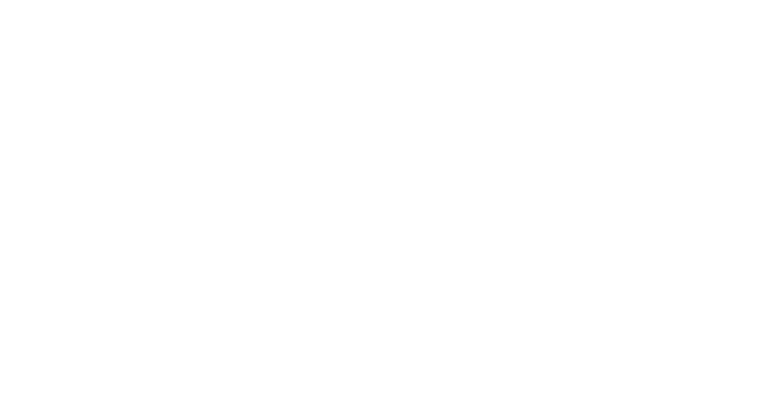
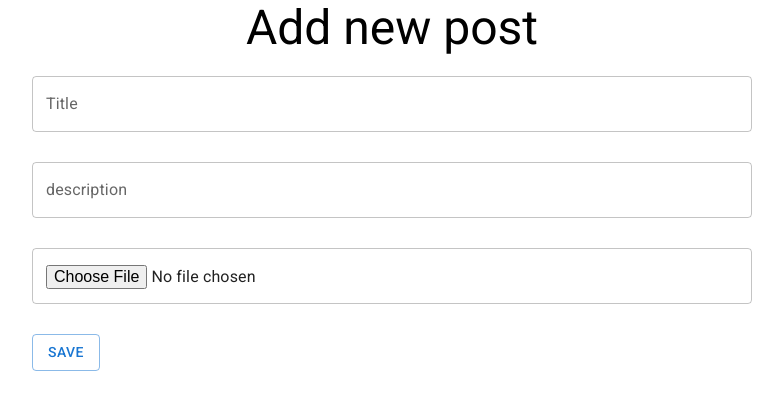
Before and after one commit to SpeedrunDi/MySQL, a React (Create React App) app in the folder frontend/: page /new-post in a window 1280 px wide. Shown: the top 410 px of the page, without its empty margins (248-1031 px from the left). Built offline with nearby package versions, Linux system fonts and the light colour scheme.

Commit message:
Сделал отправку поста

```diff
--- a/frontend/src/App.js
+++ b/frontend/src/App.js
@@ -1,10 +1,12 @@
 import {Route, Switch} from "react-router-dom";
 import News from "./containers/News/News";
 import FullPost from "./containers/FullPost/FullPost";
+import AddPost from "./containers/AddPost/AddPost";
 
 const App = () => (
   <Switch>
     <Route path="/" exact component={News}/>
+    <Route path="/new-post" component={AddPost}/>
     <Route path="/news/:id" component={FullPost}/>
   </Switch>
 );
--- /dev/null
+++ b/frontend/src/components/AddPostForm/AddPostForm.js
@@ -0,0 +1,56 @@
+import React, {useState} from 'react';
+import {Box, Button, TextField} from "@mui/material";
+
+const AddPostForm = ({onSendPost}) => {
+  const [newPost, setNewPost] = useState({
+    title: "",
+    description: "",
+    image: ""
+  });
+
+  const onChangeMessage = e => {
+    const {name, value} = e.target;
+
+    setNewPost(prev => ({
+      ...prev,
+      [name]: value
+    }));
+  };
+
+  const onChangeFile = e => {
+    const name = e.target.name;
+    const file = e.target.files[0];
+
+    setNewPost(prev => ({
+      ...prev,
+      [name]: file
+    }));
+  };
+
+  const createPost = () => {
+    const formData = new FormData();
+
+
+
+    onSendPost(newPost);
+  };
+
+  return (
+    <Box padding="20px" maxWidth="720px" margin="0 auto">
+      <Box marginBottom="30px">
+        <TextField name="title" label="Title" variant="outlined" fullWidth onChange={onChangeMessage}/>
+      </Box>
+      <Box marginBottom="30px">
+        <TextField name="description" label="description" variant="outlined" fullWidth onChange={onChangeMessage}/>
+      </Box>
+      <Box marginBottom="30px">
+        <TextField name="image" type="file" fullWidth onChange={onChangeFile}/>
+      </Box>
+      <Button onClick={createPost} variant="outlined">
+        Save
+      </Button>
+    </Box>
+  );
+};
+
+export default AddPostForm;
--- /dev/null
+++ b/frontend/src/containers/AddPost/AddPost.js
@@ -0,0 +1,25 @@
+import React from 'react';
+import {Container, Typography} from "@mui/material";
+import {useDispatch} from "react-redux";
+import AddPostForm from "../../components/AddPostForm/AddPostForm";
+import {postNews} from "../../store/actions/newsActions";
+
+const AddPost = ({history}) => {
+  const dispatch = useDispatch();
+
+  const onSendPost = async postData => {
+    await dispatch(postNews(postData));
+    history.push("/");
+  };
+
+  return (
+    <Container>
+      <Typography variant="h3" textAlign="center">
+        Add new post
+      </Typography>
+      <AddPostForm onSendPost={onSendPost}/>
+    </Container>
+  );
+};
+
+export default AddPost;
--- a/frontend/src/containers/News/News.js
+++ b/frontend/src/containers/News/News.js
@@ -23,7 +23,7 @@
             </Typography>
           </Grid>
           <Grid item>
-            <Button to="new" component={Link} variant="outlined">Add new post</Button>
+            <Button to="/new-post" component={Link} variant="outlined">Add new post</Button>
           </Grid>
         </Grid>
         <Grid item width="100%">
--- a/frontend/src/store/actions/newsActions.js
+++ b/frontend/src/store/actions/newsActions.js
@@ -62,6 +62,7 @@
   return async dispatch => {
     try {
       dispatch(postNewsRequest());
+      await axios.post('http://localhost:8000/news', postData);
 
       dispatch(postNewsSuccess());
     } catch (e) {
```
